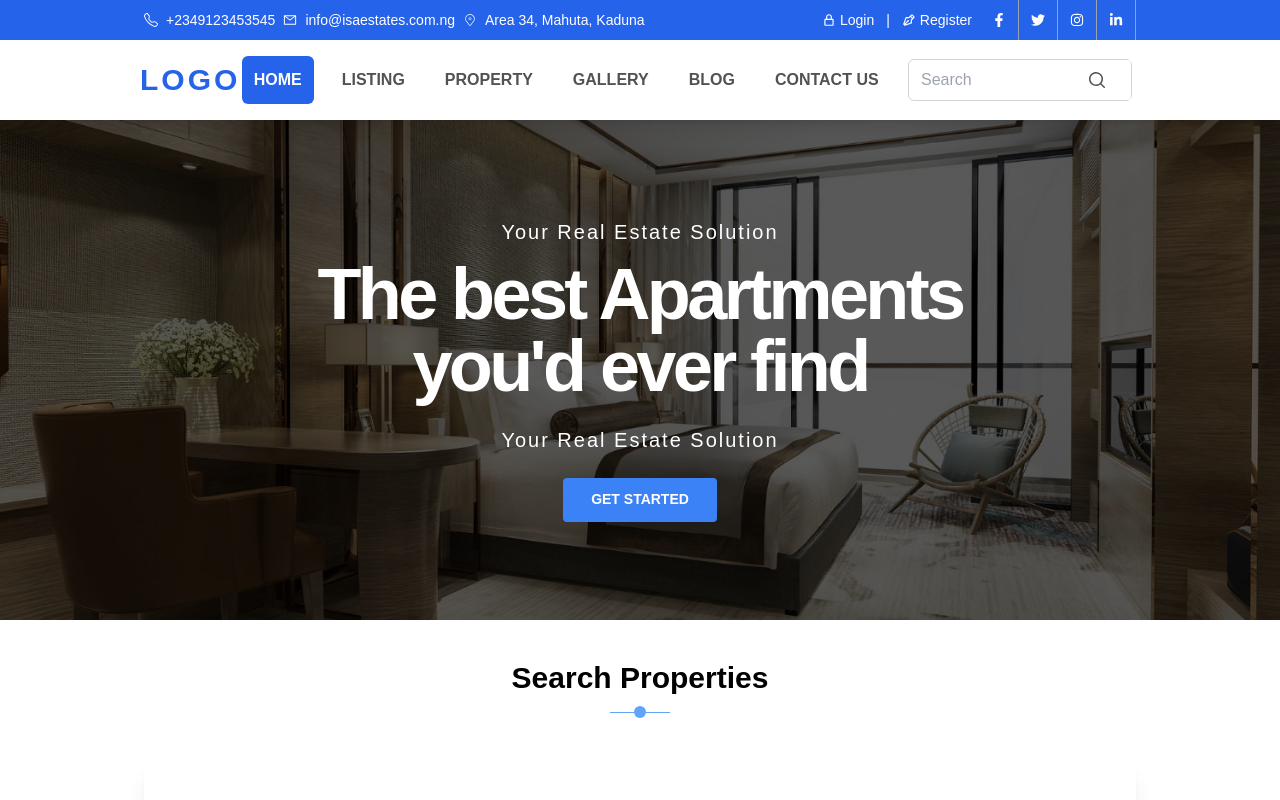
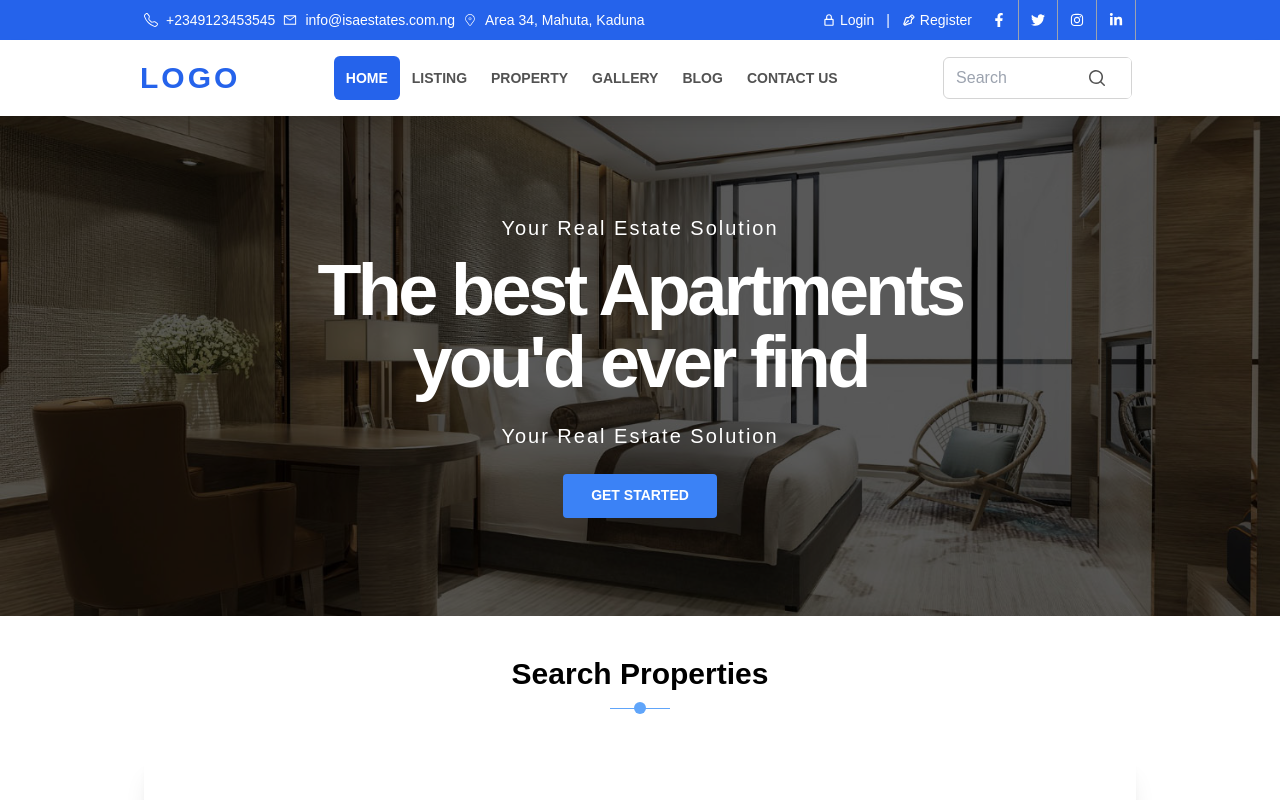
Before and after one commit to joeyAddy/property-management-system, a React (Vite) app: page / in a window 1280 px wide. Shown: the top 800 px of the page. Built offline with nearby package versions, Linux system fonts and the light colour scheme.

Commit message:
fixed header design

```diff
--- a/src/components/Header.jsx
+++ b/src/components/Header.jsx
@@ -80,7 +80,7 @@ const Header = () => {
         className="relative flex w-full items-center justify-between bg-white py-4 text-neutral-600 shadow-lg hover:text-neutral-700 dark:bg-neutral-600 dark:text-neutral-200 md:flex-wrap md:justify-start"
         data-te-navbar-ref
       >
-        <div className="flex w-full items-center justify-between ml-3 mr-5 md:px-32">
+        <div className="flex w-full items-center justify-between ml-3 mr-5 md:px-32 space-x-3 md:space-x-0">
           <div className="flex items-center">
             <button
               className="border-0 bg-transparent px-2 text-xl leading-none transition-shadow duration-150 ease-in-out hover:text-neutral-700 dark:hover:text-white dark:focus:text-white lg:hidden"
@@ -112,7 +112,7 @@ const Header = () => {
           </div>
 
           <div className="flex">
-            <h1 className="font-extrabold tracking-widest text-3xl text-blue-600 m-0">
+            <h1 className="font-extrabold tracking-widest text-xl lg:text-3xl text-blue-600 m-0">
               LOGO
             </h1>
           </div>
@@ -126,9 +126,9 @@ const Header = () => {
               className="mr-auto flex flex-col lg:flex-row uppercase font-semibold mx-auto"
               data-te-navbar-nav-ref
             >
-              <li className="mb-4 lg:mb-0 md:pr-4" data-te-nav-item-ref>
+              <li className="mb-4 lg:mb-0" data-te-nav-item-ref>
                 <Link
-                  className={`block transition duration-150 ease-in-out lg:p-3  hover:text-blue-400 ${
+                  className={`block transition duration-150 ease-in-out lg:p-3 text-sm  hover:text-blue-400 ${
                     urlPath === "" ? "bg-blue-600 rounded-md text-white" : ""
                   }`}
                   to="/"
@@ -139,9 +139,9 @@ const Header = () => {
                   Home
                 </Link>
               </li>
-              <li className="mb-4 lg:mb-0 lg:pr-4" data-te-nav-item-ref>
+              <li className="mb-4 lg:mb-0" data-te-nav-item-ref>
                 <Link
-                  className={`block transition duration-150 ease-in-out lg:p-3 hover:text-blue-400 hover:focus:text-white  ${
+                  className={`block transition duration-150 ease-in-out lg:p-3 text-sm hover:text-blue-400 hover:focus:text-white  ${
                     urlPath === "listing"
                       ? "bg-blue-600 rounded-md text-white"
                       : ""
@@ -154,9 +154,9 @@ const Header = () => {
                   Listing
                 </Link>
               </li>
-              <li className="mb-4 lg:mb-0 lg:pr-4" data-te-nav-item-ref>
+              <li className="mb-4 lg:mb-0" data-te-nav-item-ref>
                 <Link
-                  className={`block transition duration-150 ease-in-out lg:p-3 hover:text-blue-400 hover:focus:text-white  ${
+                  className={`block transition duration-150 ease-in-out lg:p-3 text-sm hover:text-blue-400 hover:focus:text-white  ${
                     urlPath === "property"
                       ? "bg-blue-600 rounded-md text-white"
                       : ""
@@ -169,9 +169,9 @@ const Header = () => {
                   Property
                 </Link>
               </li>
-              <li className="mb-2 lg:mb-0 lg:pr-4" data-te-nav-item-ref>
+              <li className="mb-2 lg:mb-0" data-te-nav-item-ref>
                 <Link
-                  className={`block transition duration-150 ease-in-out lg:p-3 hover:text-blue-400 hover:focus:text-white  ${
+                  className={`block transition duration-150 ease-in-out lg:p-3 text-sm hover:text-blue-400 hover:focus:text-white  ${
                     urlPath === "gallery"
                       ? "bg-blue-600 rounded-md text-white"
                       : ""
@@ -184,9 +184,9 @@ const Header = () => {
                   Gallery
                 </Link>
               </li>
-              <li className="mb-2 lg:mb-0 lg:pr-4" data-te-nav-item-ref>
+              <li className="mb-2 lg:mb-0" data-te-nav-item-ref>
                 <Link
-                  className={`block transition duration-150 ease-in-out lg:p-3 hover:text-blue-400 hover:focus:text-white  ${
+                  className={`block transition duration-150 ease-in-out lg:p-3 text-sm hover:text-blue-400 hover:focus:text-white  ${
                     urlPath === "blog"
                       ? "bg-blue-600 rounded-md text-white"
                       : ""
@@ -199,9 +199,9 @@ const Header = () => {
                   Blog
                 </Link>
               </li>
-              <li className="mb-2 lg:mb-0 lg:pr-4" data-te-nav-item-ref>
+              <li className="mb-2 lg:mb-0" data-te-nav-item-ref>
                 <Link
-                  className={`block transition duration-150 ease-in-out lg:p-3 hover:text-blue-400 hover:focus:text-white  ${
+                  className={`block transition duration-150 ease-in-out lg:p-3 text-sm hover:text-blue-400 hover:focus:text-white  ${
                     urlPath === "contact-us"
                       ? "bg-blue-600 rounded-md text-white"
                       : ""
@@ -217,7 +217,7 @@ const Header = () => {
             </ul>
           </div>
 
-          <div className="flex w-56 flex-wrap border border-solid border-neutral-300 bg-transparent rounded-md">
+          <div className="flex flex-1 lg:w-56 flex-wrap border border-solid border-neutral-300 bg-transparent rounded-md">
             <input
               type="search"
               className="relative m-0 -mr-0.5 block w-[1px] min-w-0 flex-auto bg-transparent bg-clip-padding px-3 py-[0.25rem] text-base font-normal leading-[1.6] text-neutral-700 outline-none transition duration-200 ease-in-out focus:z-[3] focus:border-0 focus:outline-none dark:border-neutral-600 dark:text-neutral-200 dark:placeholder:text-neutral-200 dark:focus:border-primary"
@@ -227,7 +227,7 @@ const Header = () => {
             />
 
             <button
-              className="relative z-[2] flex items-center rounded-r bg-primary px-6 py-2.5 text-xs font-medium uppercase leading-tight bg-white  transition duration-150 ease-in-out hover:bg-primary-700  focus:bg-primary-700 focus:outline-none focus:ring-0 active:bg-primary-800 active:shadow-lg"
+              className="relative z-[2] flex items-center rounded-r bg-primary px-6 py-2.5 text-xs font-medium uppercase leading-tight bg-white  transition duration-150 ease-in-out hover: text-smbg-primary-700  focus:bg-primary-700 focus:outline-none focus:ring-0 active:bg-primary-800 active:shadow-lg"
               type="button"
               id="button-addon1"
               data-te-ripple-init
```
